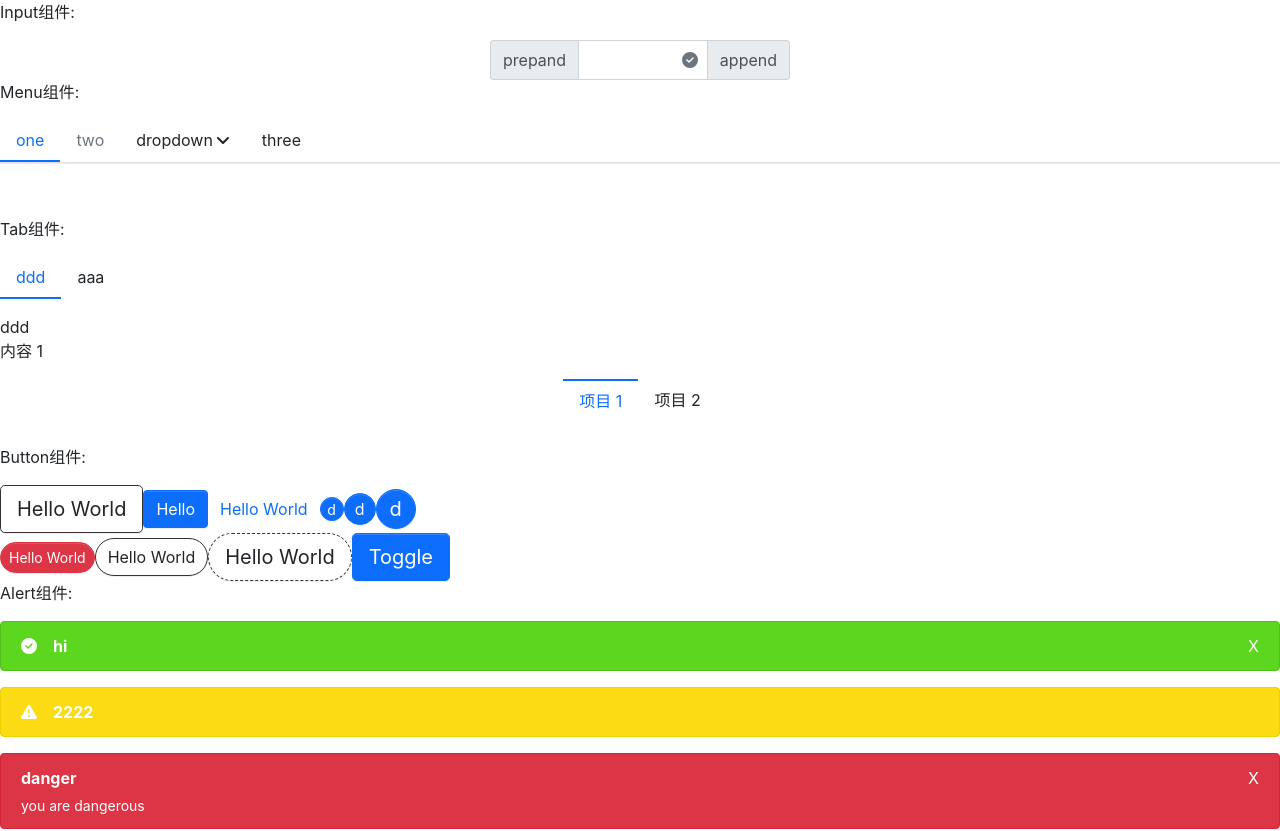
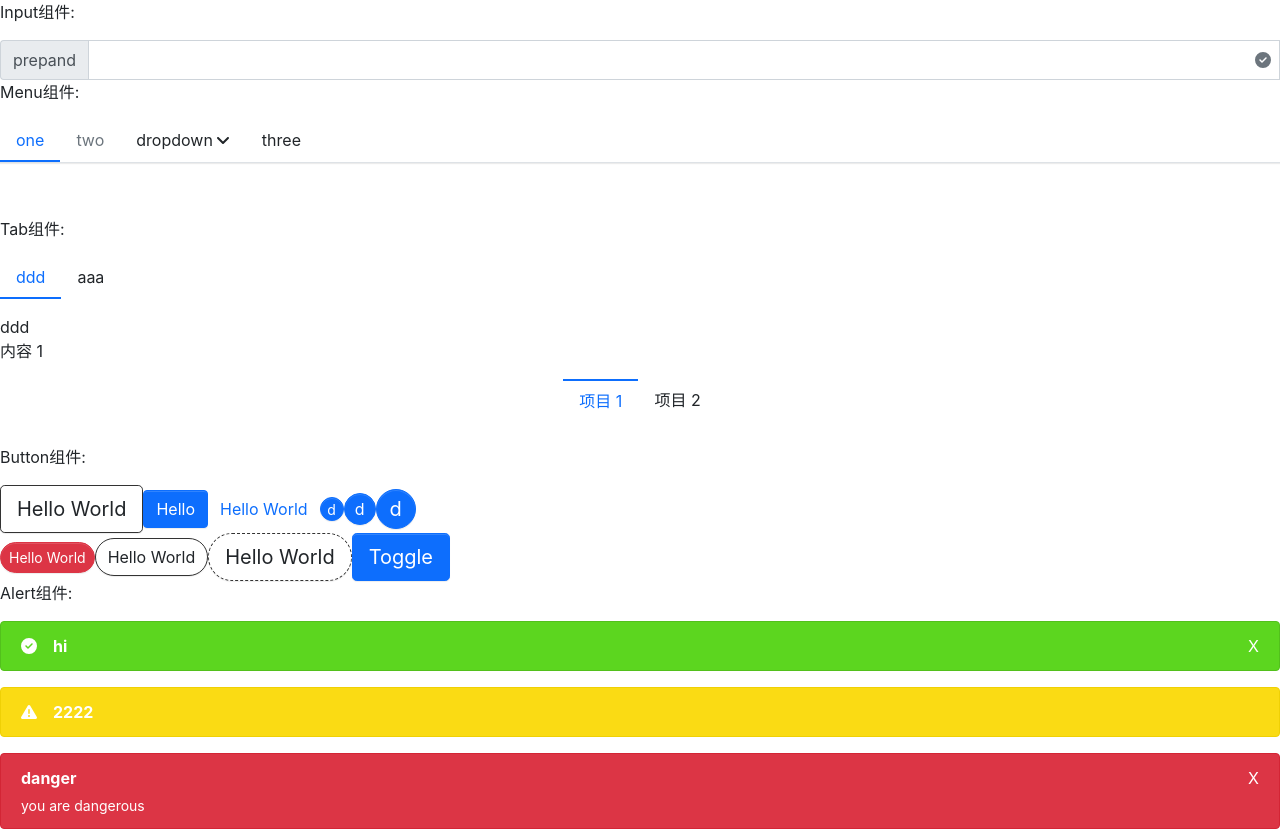
Before and after one commit to Tonyhew/t-ui, a React (Create React App) app: page / in a window 1280 px wide. Shown: the top 831 px of the page. Built offline with nearby package versions, Linux system fonts and the light colour scheme.

Commit message:
input 样式修改，增加 onChange 自定义等

```diff
--- a/src/App.tsx
+++ b/src/App.tsx
@@ -26,7 +26,13 @@ const App: React.FC = () => {
     <div className="App">
       <header className="App-header">
         <p>Input组件: </p>
-        <Input icon={'check-circle'} prepend={'prepand'} append={'append'} style={{ width: '300px', margin: '0 auto' }} />
+        <Input
+          icon={'check-circle'}
+          prepend={'prepand'}
+          // append={'append'}
+          style={{ margin: '0 auto' }}
+          onChange={e => console.log(e.target.value)}
+        />
 
         <p>Menu组件: </p>
 
--- a/src/components/Input/_style.scss
+++ b/src/components/Input/_style.scss
@@ -10,7 +10,7 @@
     width: 35px;
     justify-content: center;
     color: $input-color;
-    right: 35px;
+    right: 0;
     top: 0;
     display: flex;
     align-items: center;
@@ -33,7 +33,7 @@
 }
 
 .tui-input-container {
-  width: calc(100% - 35px);
+  width: 100%;
   display: inline-block;
   border: 1px solid #ced4da;
   overflow: hidden;
--- a/src/components/Input/input.tsx
+++ b/src/components/Input/input.tsx
@@ -1,4 +1,4 @@
-import React, { FC, ReactElement, InputHTMLAttributes } from 'react';
+import React, { FC, ReactElement, InputHTMLAttributes, ChangeEvent } from 'react';
 import { IconProp } from '@fortawesome/fontawesome-svg-core';
 import Icon from '../Icon/Icon';
 import classNames from 'classnames';
@@ -12,6 +12,7 @@ export interface InputProps
   icon?: IconProp;
   prepend?: string | ReactElement;
   append?: string | ReactElement;
+  onChange?: (e: ChangeEvent<HTMLInputElement>) => void;
 }
 
 const Input: FC<InputProps> = (props) => {
@@ -32,6 +33,19 @@ const Input: FC<InputProps> = (props) => {
     'is-append': isAppend
   });
 
+  const fixControlledValue = (value: any) => {
+    if (value === 'undefined' || value === null) {
+      return ''
+    }
+
+    return value;
+  }
+
+  if ('value' in props) {
+    delete restProps.defaultValue;
+    restProps.value = fixControlledValue(props.value)
+  }
+
   // 根据属性判断是否要添加不同的节点
   return (
     <div className={inputClassName} style={style}>
```
